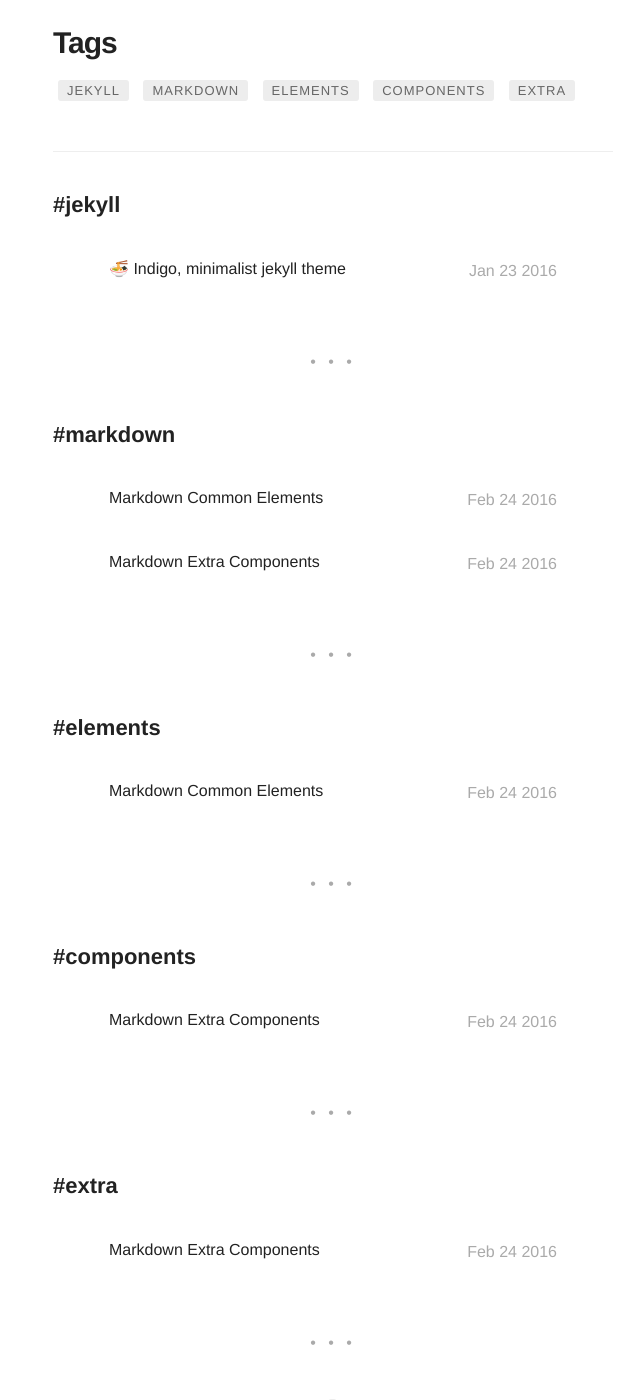
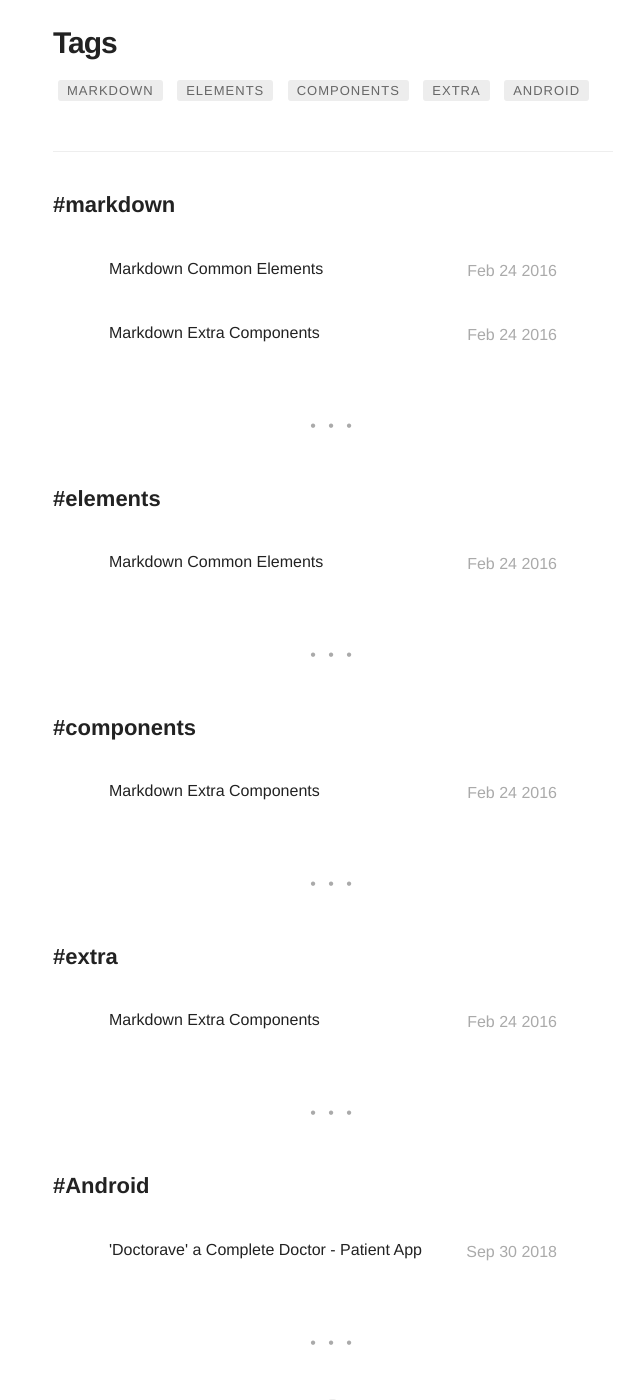
Before and after one commit to bhavya-arora/bhavya-arora.github.io, a Jekyll site: the page built from tags.html, in a window 1280 px wide and 1400 px high, scrolled down 489 px. Shown: the whole window, without its empty margins (307-947 px from the left). Built offline with Jekyll 4.4.1, drawn with Linux system fonts in a browser that asks for light colours; emoji names are drawn with the system emoji font.

Commit message:
Update 2016-01-23-indigo-jekyll-theme.markdown

```diff
--- a/_posts/2016-01-23-indigo-jekyll-theme.markdown
+++ b/_posts/2016-01-23-indigo-jekyll-theme.markdown
@@ -1,8 +1,8 @@
 ---
-title: ":ramen: Indigo, minimalist jekyll theme"
+title: "'Doctorave' a Complete Doctor - Patient App"
 layout: post
-date: 2016-01-23 22:10
-tag: jekyll
+date: 2018-09-30 22:10
+tag: Android
 image: https://koppl.in/indigo/assets/images/jekyll-logo-light-solid.png
 headerImage: true
 projects: true
@@ -13,7 +13,7 @@ author: johndoe
 externalLink: false
 ---
 
-![Screenshot](https://raw.githubusercontent.com/sergiokopplin/indigo/gh-pages/assets/screen-shot.png)
+![doctor_app1](https://user-images.githubusercontent.com/30223933/45686378-cff99280-bb69-11e8-86a7-2bd4b5e99f64.jpg)
 
 Example of project - Indigo Minimalist Jekyll Template - [Demo](http://sergiokopplin.github.io/indigo/). This is a simple and minimalist template for Jekyll for those who likes to eat noodles.
 
```
